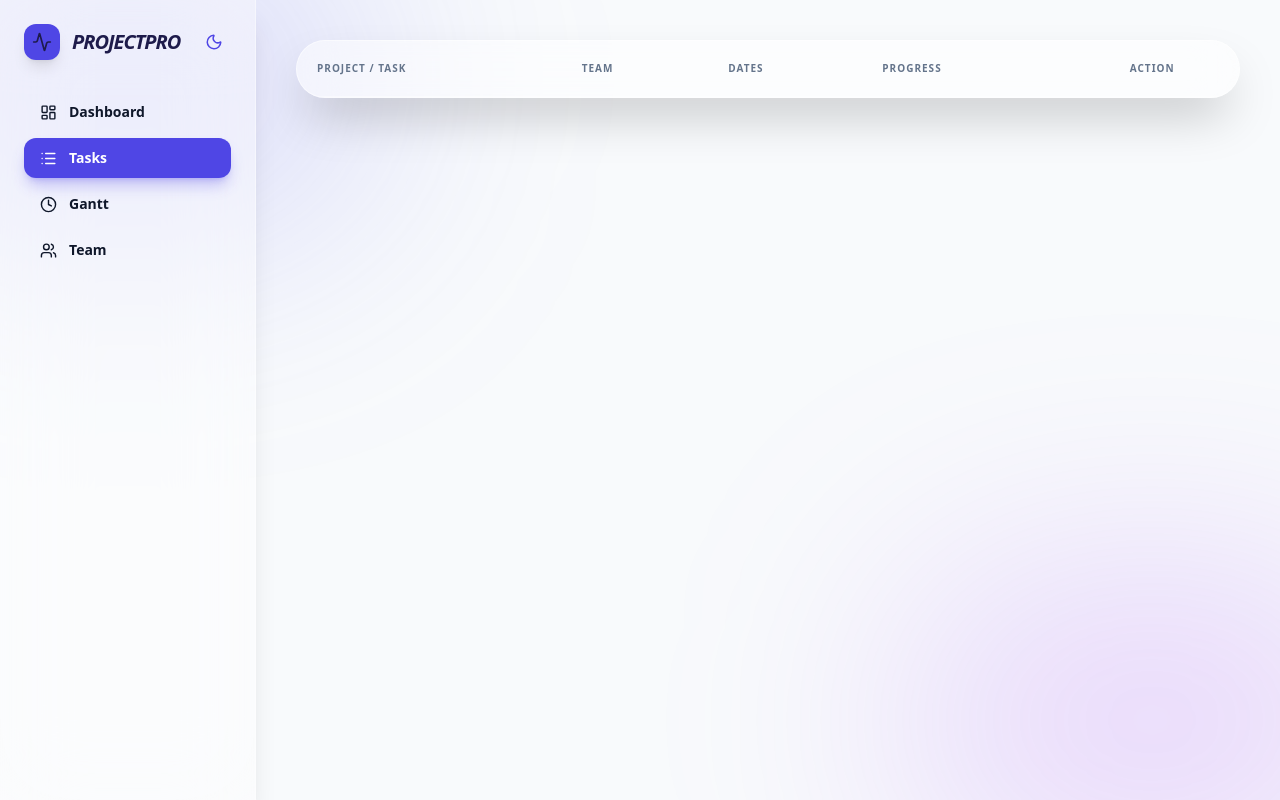
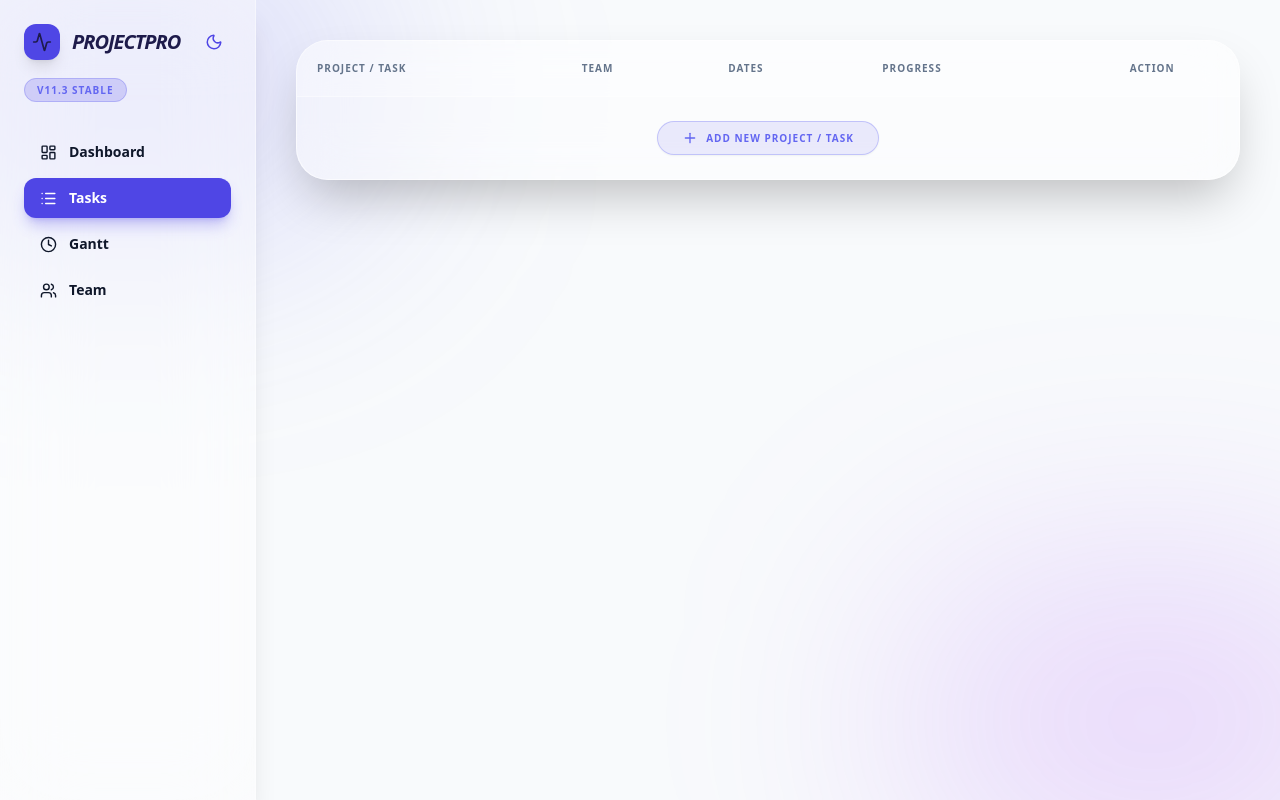
Before and after one commit to Alonf76/ProjectPro, a React (Vite) app: page / in a window 1280 px wide. Built offline with nearby package versions, Linux system fonts and the light colour scheme.

Commit message:
Update v11.3 - Restored version badge and Add Task button

```diff
--- a/src/App.jsx
+++ b/src/App.jsx
@@ -1,6 +1,6 @@
 /* PROJECTPRO MANAGEMENT SUITE
-   Version: 11.2
-   Fixes: Tasks Table Visibility & Gantt Milestone Markers
+   Version: 11.3
+   Fixes: Version Badge & Add Task Functionality
 */
 
 import React, { useState, useEffect, useMemo, useRef } from 'react';
@@ -31,25 +31,20 @@ const Dashboard = () => {
   const projectRange = useMemo(() => {
     const today = new Date();
     today.setHours(0,0,0,0);
-
     let start = new Date(today);
     start.setDate(today.getDate() - 21);
-
     if (data.length > 0) {
       const dates = data.map(d => safeDate(d.start).getTime());
       const minDate = new Date(Math.min(...dates));
       if (minDate < start) start = new Date(minDate.getTime() - (7 * 24 * 60 * 60 * 1000));
     }
-
     let end = new Date(today);
     end.setDate(end.getDate() + 90);
-
     if (data.length > 0) {
       const dates = data.map(d => safeDate(d.end).getTime());
       const maxDate = new Date(Math.max(...dates));
       if (maxDate > end) end = new Date(maxDate.getTime() + (14 * 24 * 60 * 60 * 1000));
     }
-
     return { start, end, totalDays: Math.ceil((end - start) / (1000 * 60 * 60 * 24)) };
   }, [data]);
 
@@ -79,6 +74,20 @@ const Dashboard = () => {
     setData(data.map(item => item.id === id ? { ...item, [field]: value } : item));
   };
 
+  const addTask = () => {
+    const newTask = {
+      id: Date.now(),
+      project: 'NEW PROJECT',
+      task: 'New Task',
+      start: new Date().toISOString().split('T')[0],
+      end: new Date().toISOString().split('T')[0],
+      progress: 0,
+      color: '#6366f1',
+      person: ''
+    };
+    setData([...data, newTask]);
+  };
+
   const theme = {
     bg: isDarkMode ? 'bg-slate-950' : 'bg-slate-50',
     sidebar: isDarkMode ? 'bg-slate-900/60 backdrop-blur-2xl border-white/5 shadow-2xl' : 'bg-white/40 backdrop-blur-2xl border-white/40 shadow-xl',
@@ -91,14 +100,11 @@ const Dashboard = () => {
 
   return (
     <div className={`flex h-screen ${theme.bg} ${theme.text} transition-all duration-700 font-sans overflow-hidden relative`} dir="ltr">
-
-      {/* Background Blobs */}
       <div className="absolute top-[-10%] left-[-10%] w-[40%] h-[40%] bg-indigo-500/20 rounded-full blur-[120px] pointer-events-none" />
       <div className="absolute bottom-[-10%] right-[-10%] w-[40%] h-[40%] bg-purple-500/20 rounded-full blur-[120px] pointer-events-none" />
 
-      {/* Sidebar */}
       <aside className={`w-64 ${theme.sidebar} p-6 flex flex-col shrink-0 border-r z-50`}>
-        <div className="flex items-center justify-between mb-8">
+        <div className="flex items-center justify-between mb-2">
             <div className={`flex items-center gap-3 ${isDarkMode ? 'text-white' : 'text-indigo-950'}`}>
                 <div className="bg-indigo-600 p-2 rounded-xl shadow-lg"><Activity size={20}/></div>
                 <h1 className="font-black text-xl italic tracking-tighter uppercase">ProjectPro</h1>
@@ -107,14 +113,18 @@ const Dashboard = () => {
                 {isDarkMode ? <Sun size={18} className="text-yellow-400"/> : <Moon size={18} className="text-indigo-600"/>}
             </button>
         </div>
+
+        {/* VERSION BADGE RESTORED */}
+        <div className="mb-8 mt-2">
+            <span className="bg-indigo-600/20 text-indigo-500 text-[10px] font-black px-3 py-1 rounded-full border border-indigo-500/30 tracking-widest uppercase">
+                v11.3 Stable
+            </span>
+        </div>
+
         <nav className="space-y-1.5 flex-1 font-bold text-sm">
           {['dashboard', 'tasks', 'gantt', 'team'].map(tab => (
             <button key={tab} onClick={() => setActiveTab(tab)} className={`w-full flex items-center gap-3 px-4 py-2.5 rounded-xl capitalize transition-all ${activeTab === tab ? 'bg-indigo-600 text-white shadow-lg shadow-indigo-600/30' : 'hover:bg-indigo-600/10 hover:text-indigo-600'}`}>
-              {tab === 'dashboard' && <LayoutDashboard size={17}/>}
-              {tab === 'tasks' && <List size={17}/>}
-              {tab === 'gantt' && <Clock size={17}/>}
-              {tab === 'team' && <Users size={17}/>}
-              {tab}
+              {tab === 'dashboard' && <LayoutDashboard size={17}/>} {tab === 'tasks' && <List size={17}/>} {tab === 'gantt' && <Clock size={17}/>} {tab === 'team' && <Users size={17}/>} {tab}
             </button>
           ))}
         </nav>
@@ -136,7 +146,7 @@ const Dashboard = () => {
                     </td>
                     <td className="p-4">
                         <div className="flex flex-wrap gap-1">
-                            {team.map(m => (<button key={m.name} onClick={() => { const cur = t.person || ""; const up = cur.includes(m.name) ? cur.split(',').filter(p => p.trim() !== m.name).join(',') : (cur ? cur + ',' + m.name : m.name); updateTask(t.id, 'person', up); }} className={`px-2 py-0.5 rounded-full text-[8px] transition-all font-semibold ${t.person?.includes(m.name) ? 'bg-indigo-600 text-white' : isDarkMode ? 'bg-slate-800 text-slate-500' : 'bg-white/60 text-slate-500 border border-white/40 shadow-sm'}`}>{m.name}</button>))}
+                            {team.map(m => (<button key={m.name} onClick={() => { const cur = t.person || ""; const up = cur.includes(m.name) ? cur.split(',').filter(p => p.trim() !== m.name).join(',') : (cur ? cur + ',' + m.name : m.name); updateTask(t.id, 'person', up); }} className={`px-2 py-0.5 rounded-full text-[8px] transition-all font-semibold ${t.person?.includes(m.name) ? 'bg-indigo-600 text-white shadow-lg shadow-indigo-600/30' : isDarkMode ? 'bg-slate-800 text-slate-500' : 'bg-white/60 text-slate-500 border border-white/40 shadow-sm'}`}>{m.name}</button>))}
                         </div>
                     </td>
                     <td className="p-4 flex gap-1.5">
@@ -147,6 +157,14 @@ const Dashboard = () => {
                     <td className="p-4 text-center"><button onClick={() => setData(data.filter(x => x.id !== t.id))} className="text-slate-400 hover:text-red-500"><Trash2 size={16}/></button></td>
                   </tr>
                 ))}
+                {/* ADD TASK BUTTON ROW RESTORED */}
+                <tr>
+                    <td colSpan="5" className="p-6 text-center">
+                        <button onClick={addTask} className="bg-indigo-600/10 text-indigo-500 hover:bg-indigo-600 hover:text-white px-6 py-2 rounded-full border border-indigo-500/30 transition-all font-black text-[10px] uppercase tracking-widest flex items-center gap-2 mx-auto shadow-sm">
+                            <Plus size={16}/> Add New Project / Task
+                        </button>
+                    </td>
+                </tr>
               </tbody>
             </table>
           </div>
@@ -162,26 +180,11 @@ const Dashboard = () => {
                     return <div key={i} className="flex-1 text-center py-4 border-r border-white/10 font-bold text-[9px] uppercase" style={{ minWidth: `${7 * 40 * zoomScale}px` }}>W{i+1} • {d.getDate()}/{d.getMonth()+1}</div>
                   })}
                 </div>
-
                 <div className="absolute inset-0 ml-[200px] pointer-events-none flex z-0">
                    {Array.from({length: projectRange.totalDays}).map((_, i) => (
                      <div key={i} className={`border-r ${isDarkMode ? 'border-white/5' : 'border-slate-200'} h-full`} style={{ width: `${40 * zoomScale}px` }} />
                    ))}
                 </div>
-
-                {/* TODAY LINE */}
-                {(() => {
-                  const today = new Date();
-                  today.setHours(0,0,0,0);
-                  const diffDays = (today - projectRange.start) / (1000 * 60 * 60 * 24);
-                  const leftPos = 200 + (diffDays * 40 * zoomScale);
-                  return (
-                    <div className="absolute top-0 bottom-0 z-50 pointer-events-none border-l-2 border-red-500 shadow-[0_0_20px_rgba(239,68,68,0.7)]" style={{ left: `${leftPos}px` }}>
-                      <div className="bg-red-500 text-white text-[8px] font-black px-2.5 py-1 rounded-full absolute top-[60px] left-1/2 -translate-x-1/2 whitespace-nowrap shadow-xl uppercase">Today</div>
-                    </div>
-                  );
-                })()}
-
                 <div className="relative z-10">
                   {groupedData.map((group, idx) => (
                     <React.Fragment key={idx}>
@@ -195,7 +198,7 @@ const Dashboard = () => {
                         const w = Math.ceil((end - start) / (1000*60*60*24)) * 40 * zoomScale;
                         return (
                           <div key={task.id} className={`flex items-center border-b ${theme.border} group transition-colors ${isDarkMode ? 'hover:bg-white/5' : 'hover:bg-white/30'}`}>
-                            <div className={`w-[200px] shrink-0 p-4 ${isDarkMode ? 'bg-slate-900/80 backdrop-blur-lg' : 'bg-white/80 backdrop-blur-lg'} border-r sticky left-0 z-30 flex items-center gap-3`}>
+                            <div className={`w-[200px] shrink-0 p-4 ${isDarkMode ? 'bg-slate-900/80 backdrop-blur-lg' : 'bg-white/80 backdrop-blur-lg'} border-r sticky left-0 z-30 flex items-center gap-3 shadow-sm`}>
                                <input type="color" value={task.color} onChange={e => updateTask(task.id, 'color', e.target.value)} className="w-4 h-4 rounded-full border-none cursor-pointer" />
                                <div className="truncate"><p className={`text-[10px] font-black ${theme.text} uppercase`}>{task.task}</p></div>
                             </div>
@@ -205,8 +208,6 @@ const Dashboard = () => {
                                  <div className="absolute inset-0 bg-black/20" style={{ width: `${task.progress}%` }} />
                                  <span className="relative z-10 font-bold">{task.progress}%</span>
                                </div>
-
-                               {/* MILESTONE MARKER - המעוין והתאריך שביקשת */}
                                <div className="absolute top-3.5 flex flex-col items-center" style={{ left: `${left + w}px`, transform: 'translateX(-50%)' }}>
                                   <div className="w-3 h-3 rotate-45 border-2 border-white shadow-md" style={{ backgroundColor: task.color }} />
                                   <span className={`text-[8px] font-black mt-5 px-1 rounded shadow-sm ${isDarkMode ? 'bg-slate-800 text-indigo-300' : 'bg-white text-indigo-600'}`}>
```
